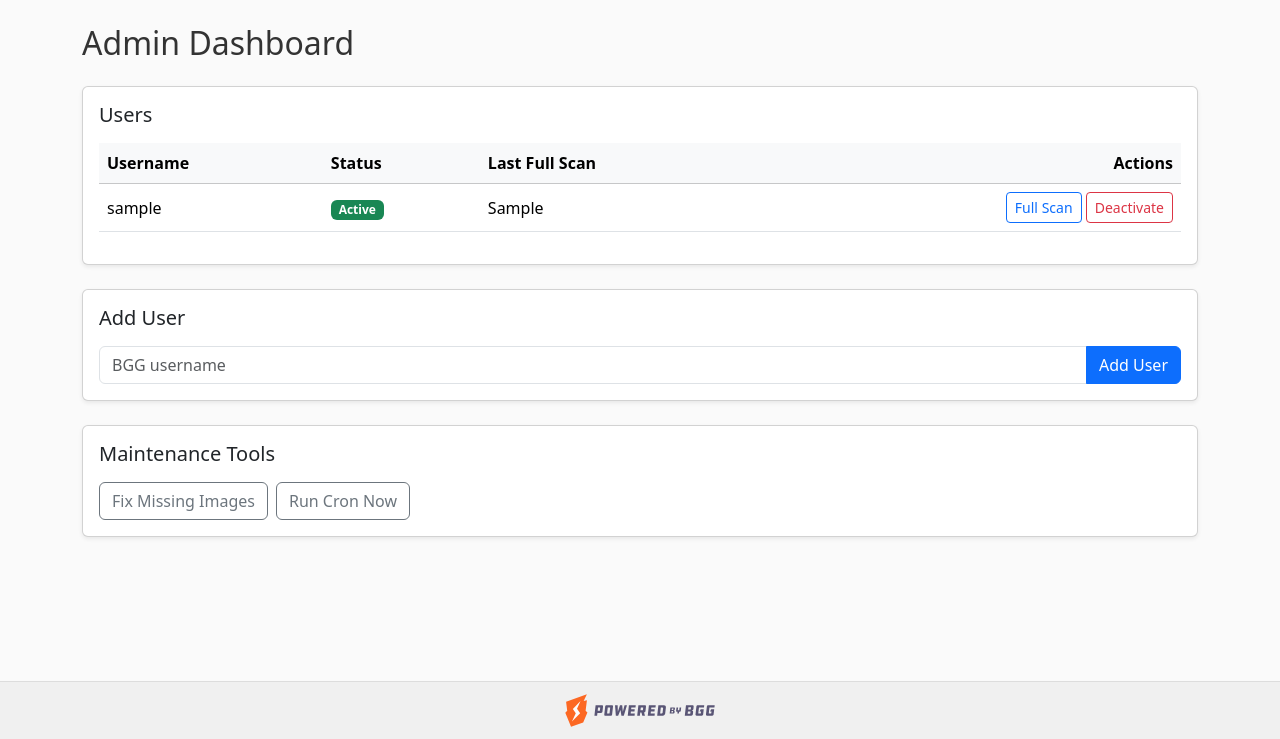
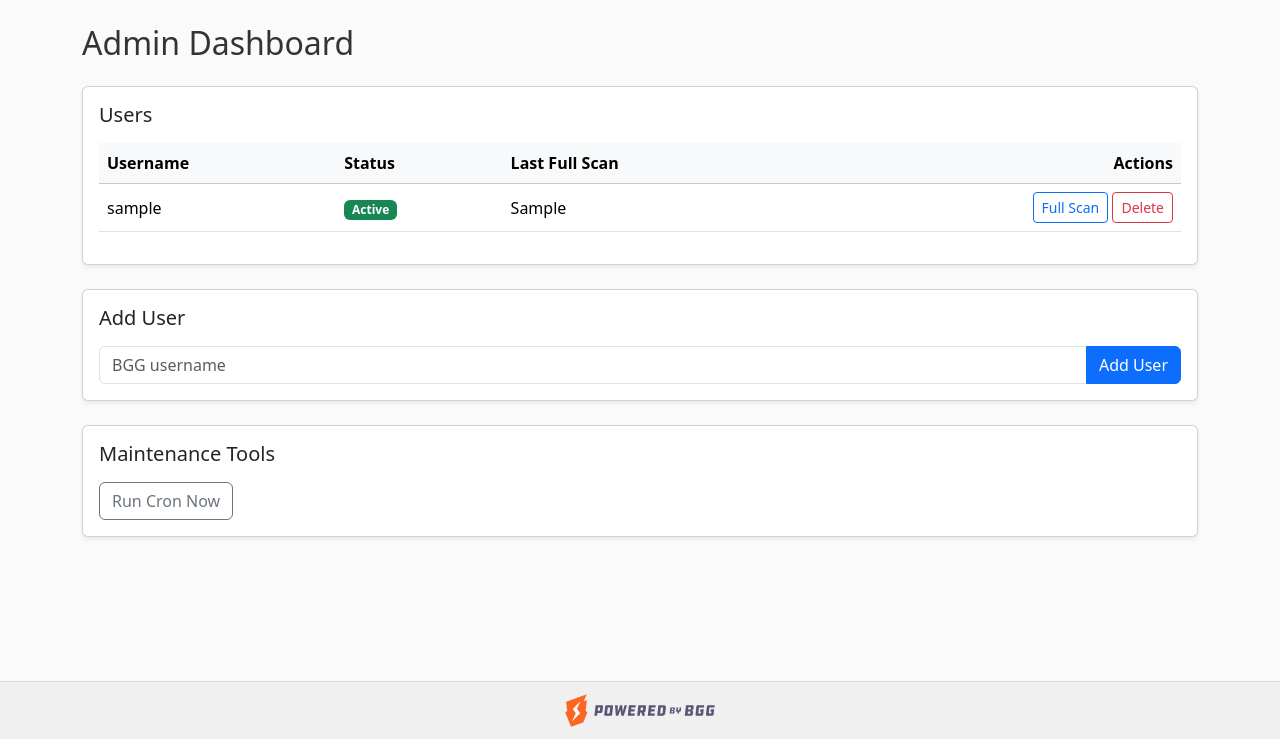
Before and after one commit to Kishkash/HBGS-log, a Flask app: page /admin in a window 1280 px wide. Shown: the part 61-800 px from the top of the page. Run offline with Flask 3, Linux system fonts and the light colour scheme; the visitor is signed in with stand-in values (Sample User, id 1); tables that the repository leaves empty hold one stand-in row (values such as "Sample post").

Commit message:
Enabled permanently deleting users

```diff
--- a/app.py
+++ b/app.py
@@ -6,7 +6,7 @@ from flask import session, redirect, url_for
 from functools import wraps
 import xml.etree.ElementTree as ET
 from datetime import datetime, timedelta
-from flask import Flask, request, jsonify, g, abort, send_from_directory, render_template
+from flask import Flask, request, jsonify, g, abort, render_template
 from dotenv import load_dotenv
 
 load_dotenv()
@@ -29,6 +29,7 @@ def get_db():
     if "db" not in g:
         g.db = sqlite3.connect(DB_PATH)
         g.db.row_factory = sqlite3.Row
+        g.db.execute("PRAGMA foreign_keys = ON;")
     return g.db
 
 
@@ -72,7 +73,7 @@ def require_admin_page(func):
 def admin_dashboard():
 
     db = get_db()
-    users = db.execute("SELECT id, username, is_active, last_full_scan FROM bgg_users ORDER BY username").fetchall()
+    users = db.execute("SELECT id, username, last_full_scan FROM bgg_users ORDER BY username").fetchall()
 
     return render_template("admin_dashboard.html", users=users)
 
@@ -100,7 +101,7 @@ def admin_logout():
 def list_users():
     db = get_db()
     rows = db.execute(
-        "SELECT id, username, is_active, last_full_scan FROM bgg_users ORDER BY username"
+        "SELECT id, username, last_full_scan FROM bgg_users ORDER BY username"
     ).fetchall()
     return jsonify([dict(r) for r in rows])
 
@@ -122,17 +123,11 @@ def add_user():
     ).fetchone()
 
     if existing:
-        # Reactivate user
-        db.execute(
-            "UPDATE bgg_users SET is_active=1 WHERE username=?",
-            (username,)
-        )
-        db.commit()
-        return jsonify({"status": "reactivated"})
+        return jsonify({"status": "user exists"})
 
     # Create new user
     db.execute(
-        "INSERT INTO bgg_users (username, is_active, last_full_scan) VALUES (?, 1, Null)",
+        "INSERT INTO bgg_users (username, last_full_scan) VALUES (?, Null)",
         (username,)
     )
     db.commit()
@@ -144,11 +139,11 @@ def add_user():
 def delete_user(user_id):
     db = get_db()
     db.execute(
-        "UPDATE bgg_users SET is_active=0 WHERE id=?",
+        "DELETE FROM bgg_users WHERE id=?",
         (user_id,)
     )
     db.commit()
-    return jsonify({"status": "deactivated"})
+    return jsonify({"status": "deleted"})
 
 
 @app.route("/api/admin/fullscan/<username>", methods=["POST"])
@@ -158,7 +153,7 @@ def admin_full_scan(username):
 
     # Get user id
     user = db.execute(
-        "SELECT id FROM bgg_users WHERE username=? AND is_active=1",
+        "SELECT id FROM bgg_users WHERE username=?",
         (username,)
     ).fetchone()
 
@@ -188,33 +183,6 @@ def admin_full_scan(username):
     db.commit()
 
     return jsonify({"status": "full scan complete", "user": username})
-
-
-@app.route("/api/admin/fix_missing_images", methods=["POST"])
-@require_admin
-def api_fix_missing_images():
-    db = get_db()
-
-    rows = db.execute(
-        "SELECT id FROM games WHERE image_url IS NULL OR image_url = ''"
-    ).fetchall()
-
-    fixed = 0
-
-    for row in rows:
-        game_id = row["id"]
-        info = fetch_game_info(game_id)
-
-        if info["image_url"]:
-            db.execute(
-                "UPDATE games SET image_url=? WHERE id=?",
-                (info["image_url"], game_id)
-            )
-            fixed += 1
-
-    db.commit()
-
-    return jsonify({"status": "ok", "fixed": fixed})
 
 
 @app.route("/api/admin/run_cron", methods=["POST"])
@@ -272,7 +240,7 @@ def fetch_plays_for_user(username: str, user_id: int, full_scan: bool):
             play_id = int(p.attrib.get("id"))
             play_date = p.attrib.get("date")
 
-            # Stop if the play is older than our re-scan window
+            # Stop if the play is older than the re-scan window
             if play_date < cutoff_date:
                 print("Reached cutoff date:", play_date)
                 return new_plays
@@ -285,6 +253,8 @@ def fetch_plays_for_user(username: str, user_id: int, full_scan: bool):
                 continue
 
             game_id = int(item.attrib.get("objectid"))
+
+            # TODO: check game exists?
 
             new_plays.append({
                 "id": play_id,
@@ -318,11 +288,6 @@ def update_plays(plays, full_scan: bool):
             )
             continue
         elif not exists and p["location"] == GAME_LOCATION:
-            db.execute(
-                "INSERT INTO plays (id, game_id, play_date, user_id) VALUES (?, ?, ?, ?)",
-                (p["id"], p["game_id"], p["play_date"], p["user_id"])
-            )
-
             # Ensure game exists in games table
             game = db.execute(
                 "SELECT id FROM games WHERE id=?",
@@ -336,6 +301,12 @@ def update_plays(plays, full_scan: bool):
                     "INSERT INTO games (id, name, image_url) VALUES (?, ?, ?)",
                     (p["game_id"], info["name"], info["image_url"])
                 )
+
+            db.execute(
+                "INSERT INTO plays (id, game_id, play_date, user_id) VALUES (?, ?, ?, ?)",
+                (p["id"], p["game_id"], p["play_date"], p["user_id"])
+            )
+
         else:
             # Update the old entry if anything changed
             db.execute(
@@ -351,7 +322,7 @@ def update_plays(plays, full_scan: bool):
                 )
             )
 
-    # --- NEW: detect deleted plays ---
+    # --- Detect deleted plays ---
     if plays:
         user_id = plays[0]["user_id"]
 
@@ -427,7 +398,7 @@ def cron_update():
     print("CRON UPDATE CALLED")
 
     db = get_db()
-    users = db.execute("SELECT username, id, last_full_scan FROM bgg_users WHERE is_active=1").fetchall()
+    users = db.execute("SELECT username, id, last_full_scan FROM bgg_users").fetchall()
 
     if not users:
         return {"status": "No active users"}
--- a/schema.sql
+++ b/schema.sql
@@ -3,7 +3,6 @@ PRAGMA foreign_keys = ON;
 CREATE TABLE IF NOT EXISTS bgg_users (
     id INTEGER PRIMARY KEY AUTOINCREMENT,
     username TEXT UNIQUE NOT NULL,
-    is_active INTEGER DEFAULT 1,
     last_full_scan TEXT
 );
 
@@ -20,11 +19,10 @@ CREATE TABLE IF NOT EXISTS plays (
     play_date TEXT NOT NULL,
 
     FOREIGN KEY (game_id) REFERENCES games(id) ON DELETE CASCADE,
-    FOREIGN KEY (user_id) REFERENCES bgg_users(id) ON DELETE SET NULL
+    FOREIGN KEY (user_id) REFERENCES bgg_users(id) ON DELETE CASCADE
 );
 
 
 CREATE INDEX IF NOT EXISTS idx_plays_game_id ON plays(game_id);
 CREATE INDEX IF NOT EXISTS idx_plays_play_date ON plays(play_date);
 CREATE INDEX IF NOT EXISTS idx_plays_user_id ON plays(user_id);
-CREATE INDEX IF NOT EXISTS idx_bgg_users_is_active ON bgg_users(is_active);
--- a/templates/admin_dashboard.html
+++ b/templates/admin_dashboard.html
@@ -24,31 +24,20 @@
                     <tr>
                         <td>{{ u.username }}</td>
                         <td>
-                            {% if u.is_active %}
                             <span class="badge bg-success">Active</span>
-                            {% else %}
-                                <span class="badge bg-secondary">Inactive</span>
-                            {% endif %}
                         </td>
                         <td>{{ u.last_full_scan or "Never" }}</td>
                         <td class="text-end">
 
-                            {% if u.is_active %}
                             <button class="btn btn-sm btn-outline-primary"
                                     onclick="fullScan('{{ u.username }}')">
                                 Full Scan
                             </button>
 
                             <button class="btn btn-sm btn-outline-danger"
-                                        onclick="deactivateUser({{ u.id }})">
-                                    Deactivate
+                                    onclick="deleteUser({{ u.id }})">
+                                Delete
                             </button>
-                            {% else %}
-                                <button class="btn btn-sm btn-outline-success"
-                                        onclick="reactivateUser('{{ u.username }}')">
-                                    Reactivate
-                                </button>
-                            {% endif %}
 
                         </td>
                     </tr>
@@ -84,12 +73,6 @@
 
         <h5 class="card-title mb-3">Maintenance Tools</h5>
 
-        <div class="d-flex gap-2 flex-wrap">
-            <button class="btn btn-outline-secondary"
-                    onclick="fixMissingImages()">
-                Fix Missing Images
-            </button>
-
             <button class="btn btn-outline-secondary"
                     onclick="runCronNow()">
                 Run Cron Now
@@ -111,29 +94,18 @@
         location.reload();
     }
 
-    async function deactivateUser(id) {
+    async function deleteUser(id) {
+        const ok = confirm("Confirm user deletion? This will also delete all their plays.");
+        if (!ok) return;
+
         await fetch(`/api/admin/users/${id}`, { method: "DELETE" });
         location.reload();
     }
 
-    async function reactivateUser(username) {
-        await fetch("/api/admin/users", {
-            method: "POST",
-            headers: {"Content-Type": "application/json"},
-            body: JSON.stringify({ username })
-        });
-        location.reload();
-    }
 
     async function fullScan(username) {
         await fetch(`/api/admin/fullscan/${username}`, { method: "POST" });
         alert("Full scan complete for " + username);
-        location.reload();
-    }
-
-    async function fixMissingImages() {
-        await fetch("/api/admin/fix_missing_images", { method: "POST" });
-        alert("Missing images fixed");
         location.reload();
     }
 
--- a/templates/index.html
+++ b/templates/index.html
@@ -27,9 +27,10 @@
     <button id="load" class="btn btn-warning ms-3">Load</button>
 </div>
 
-<div class="table-responsive">
+<!-- height scrollable container -->
+<div class="table-responsive" style="max-height: 70vh; overflow-y: auto;">
     <table class="table table-striped align-middle">
-        <thead class="table-light">
+        <thead class="table-light" style="position: sticky; top: 0; z-index: 2;">
             <tr>
                 <th>#</th>
                 <th>Box</th>
```
Lines whose indentation alone changed are shown as unchanged.
